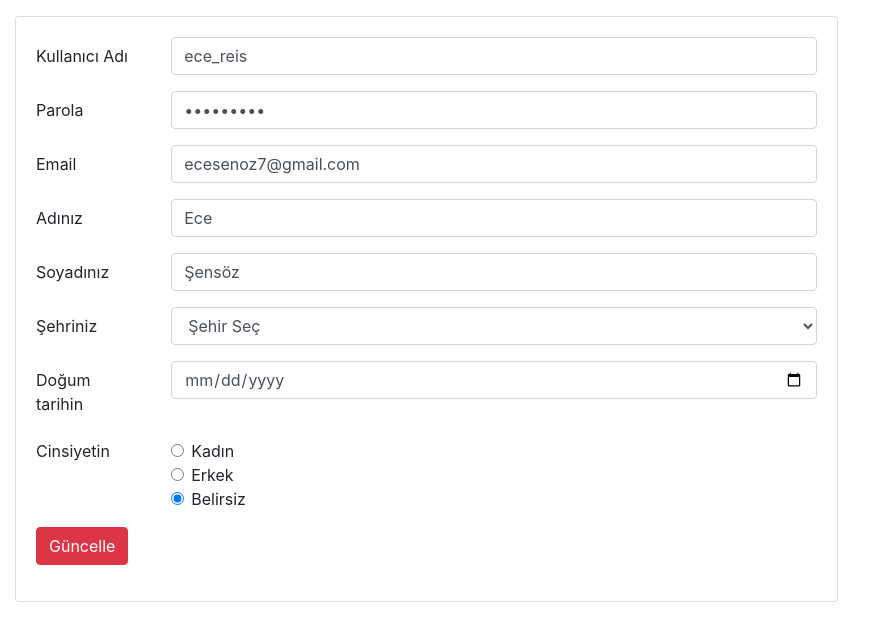
After one commit to ozgurvurgun/php-database-operations, a PHP site: page /edit.php?ID=1 in a window 1280 px wide. The commit adds this page. Shown: the top 641 px of the page, without its empty margins (0-886 px from the left). Run offline with PHP 8.4, Linux system fonts and the light colour scheme; data comes from the database, SQL or seed files in the repository; data that the repository does not hold is empty.

Commit message:
form operations

```diff
--- a/db/database.class.php
+++ b/db/database.class.php
@@ -115,9 +115,9 @@ class Database
         return $CreateTable;
     }
     //table operations
-    public function TableOperations($query, $queryTwo)
+    public function TableOperations($query)
     {
-        $table = $this->pdo->query($query, $queryTwo);
+        $table = $this->pdo->query($query);
         return $table;
     }
     function __destruct()
--- /dev/null
+++ b/edit.php
@@ -0,0 +1,122 @@
+<?php
+require_once "db/database.class.php";
+
+use \project\db\Database;
+
+$db = new Database;
+$ID = $_GET["ID"];
+$members = $db->getRow("SELECT * FROM members WHERE MemberID=?", [$ID]);
+?>
+
+<!DOCTYPE html>
+<html lang="en">
+
+<head>
+    <meta charset="UTF-8">
+    <meta http-equiv="X-UA-Compatible" content="IE=edge">
+    <meta name="viewport" content="width=device-width, initial-scale=1.0">
+    <link rel="stylesheet" href="https://cdn.jsdelivr.net/npm/bootstrap@4.6.2/dist/css/bootstrap.min.css" integrity="sha384-xOolHFLEh07PJGoPkLv1IbcEPTNtaed2xpHsD9ESMhqIYd0nLMwNLD69Npy4HI+N" crossorigin="anonymous">
+    <title>Recor Update</title>
+</head>
+
+<body>
+    <div class="container-fluid">
+        <div class="row">
+            <div class="col-lg-8">
+                <div class="card mt-3">
+                    <div class="card-body">
+                        <form method="POST">
+                            <div class="form-group row">
+                                <label for="inputUsername" class="col-sm-2 col-form-label">Kullanıcı Adı</label>
+                                <div class="col-sm-10">
+                                    <input type="text" class="form-control" id="inputUsername" name="MemberUsername" maxlength="40" value="<?= $members->MemberUsername; ?>">
+                                </div>
+                            </div>
+                            <div class="form-group row">
+                                <label for="inputPassword" class="col-sm-2 col-form-label">Parola</label>
+                                <div class="col-sm-10">
+                                    <input type="password" class="form-control" id="inputPassword" name="MemberPassword" maxlength="30" value="<?= $members->MemberPassword; ?>">
+                                </div>
+                            </div>
+                            <div class="form-group row">
+                                <label for="inputEmail" class="col-sm-2 col-form-label">Email</label>
+                                <div class="col-sm-10">
+                                    <input type="email" class="form-control" id="inputEmail" name="MemberEmail" value="<?= $members->MemberEmail; ?>">
+                                </div>
+                            </div>
+                            <div class="form-group row">
+                                <label for="inputName" class="col-sm-2 col-form-label">Adınız</label>
+                                <div class="col-sm-10">
+                                    <input type="text" class="form-control" id="inputName" name="MemberName" value="<?= $members->MemberName; ?>">
+                                </div>
+                            </div>
+                            <div class="form-group row">
+                                <label for="inputLastname" class="col-sm-2 col-form-label">Soyadınız</label>
+                                <div class="col-sm-10">
+                                    <input type="text" class="form-control" id="inputLastname" name="MemberLastname" value="<?= $members->MemberLastname; ?>">
+                                </div>
+                            </div>
+                            <div class="form-group row">
+                                <label for="inputCity" class="col-sm-2 col-form-label">Şehriniz</label>
+                                <div class="col-sm-10">
+                                    <select class="form-control" id="inputCity" name="MemberCity">
+                                        <option value="0">Şehir Seç</option>
+                                        <?php
+                                        $city = $db->getRows("SELECT * FROM citys");
+                                        foreach ($city as $item) { ?>
+                                            <option value="<?= $item->CityID ?>" <?= ($members->MemberCity == $item->CityID) ? "selected" : ""; ?>><?= $item->CityName ?></option>
+                                        <?php } ?>
+
+                                    </select>
+                                </div>
+                            </div>
+                            <div class="form-group row">
+                                <label for="inputBorn" class="col-sm-2 col-form-label">Doğum tarihin</label>
+                                <div class="col-sm-10">
+                                    <input type="date" class="form-control" id="inputBorn" name="MemberBorn" value="<?= $members->MemberBrithday; ?>">
+                                </div>
+                            </div>
+                            <fieldset class="form-group row">
+                                <legend class="col-form-label col-sm-2 float-sm-left pt-0">Cinsiyetin</legend>
+                                <div class="col-sm-10">
+                                    <div class="form-check">
+                                        <input class="form-check-input" type="radio" name="MemberGender" id="MemberGender1" value="F" <?= ($members->MemberGender == "F") ? "checked" : ""; ?>>
+                                        <label class="form-check-label" for="MemberGender1">
+                                            Kadın
+                                        </label>
+                                    </div>
+                                    <div class="form-check">
+                                        <input class="form-check-input" type="radio" name="MemberGender" id="MemberGender2" value="M" <?= ($members->MemberGender == "M") ? "checked" : ""; ?>>
+                                        <label class="form-check-label" for="MemberGender2">
+                                            Erkek
+                                        </label>
+                                    </div>
+                                    <div class="form-check">
+                                        <input class="form-check-input" type="radio" name="MemberGender" id="MemberGender3" value="M" <?= ($members->MemberGender != "M" && $members->MemberGender !="F") ? "checked" : ""; ?>>
+                                        <label class="form-check-label" for="MemberGender3">
+                                            Belirsiz
+                                        </label>
+                                    </div>
+                                </div>
+                            </fieldset>
+                            <div class="form-group row">
+                                <div class="col-sm-10">
+                                    <button type="submit" class="btn btn-danger">Güncelle</button>
+                                </div>
+                            </div>
+                        </form>
+                    </div>
+                </div>
+            </div>
+        </div>
+    </div>
+</body>
+
+</html>
+
+
+
+
+
+<script src="https://cdn.jsdelivr.net/npm/jquery@3.5.1/dist/jquery.slim.min.js" integrity="sha384-DfXdz2htPH0lsSSs5nCTpuj/zy4C+OGpamoFVy38MVBnE+IbbVYUew+OrCXaRkfj" crossorigin="anonymous"></script>
+<script src="https://cdn.jsdelivr.net/npm/bootstrap@4.6.2/dist/js/bootstrap.bundle.min.js" integrity="sha384-Fy6S3B9q64WdZWQUiU+q4/2Lc9npb8tCaSX9FK7E8HnRr0Jz8D6OP9dO5Vg3Q9ct" crossorigin="anonymous"></script>
```
Also changed, not shown: assets/css/style.css (+8 -6 lines), index2.php (+61 -7 lines), members.php (added, +202 -0 lines), assets/images/icons/gender-ambiguous.svg (added), assets/images/icons/gender-female.svg (added), assets/images/icons/gender-male.svg (added).
